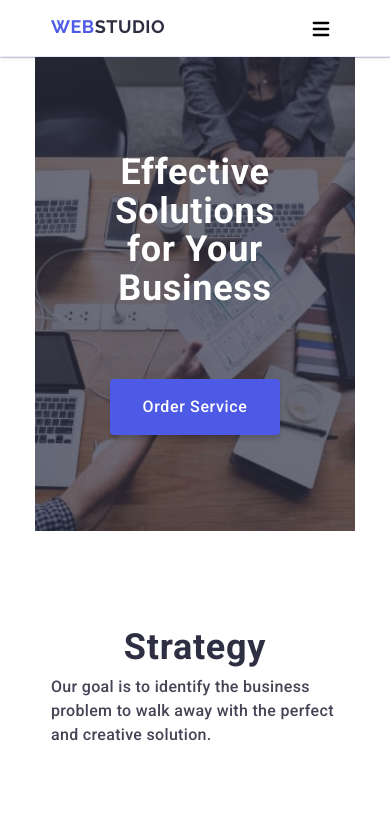
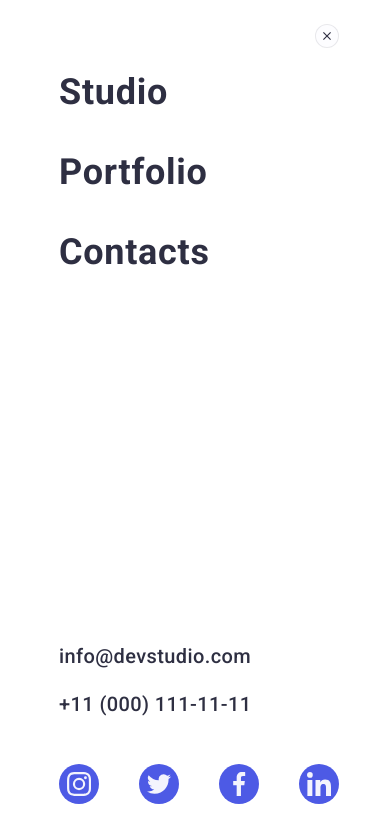
Before and after one commit to tania1103/goit-markup-hw-06, a plain HTML site: page index.html in a window 390 px wide. Both pictures are taken after a click on the button 321 px from the left and 28 px from the top of the page. Shown: the top 816 px of the page. Drawn offline with nearby package versions, Linux system fonts and the light colour scheme.

Commit message:
homework#6

```diff
--- a/css/styles.css
+++ b/css/styles.css
@@ -116,7 +116,7 @@ button {
   flex-direction: column;
   gap: 40px;
 }
-.menu-mob-container {
+.menu {
   width: 320px;
   padding: 72px 16px 40px;
   margin: 0 auto;
@@ -150,7 +150,7 @@ button {
   font-style: normal;
 }
 
-.menu-mob-container .social-icons {
+.menu .social-links {
   justify-content: left;
   align-self: normal;
   margin-top: 0;
@@ -493,7 +493,7 @@ body .footer-desc {
   pointer-events: none;
 }
 .modal.is-open,
-.menu-mob-top.is-open {
+.menu-mob.is-open {
   opacity: 1;
   pointer-events: auto;
 }
@@ -553,7 +553,7 @@ body .footer-desc {
   fill: #fff;
   margin-left: 16px;
 }
-.modal-close {
+.menu-close-button {
   display: flex;
   align-items: center;
   justify-content: center;
@@ -620,14 +620,14 @@ body .footer-desc {
     fill 250ms cubic-bezier(0.4, 0, 0.2, 1);
 }
 .checkbox-input:checked + .modal-check-text .check-privacy,
-.modal-close:hover,
-.modal-close:focus {
+.menu-close-button:hover,
+.menu-close-button:focus {
   border: none;
   background-color: #404bbf;
   fill: #f4f4fd;
 }
-.modal-close:hover,
-.modal-close:focus {
+.menu-close-button:hover,
+.menu-close-button:focus {
   fill: #fff;
 }
 
--- a/index.html
+++ b/index.html
@@ -34,14 +34,11 @@
     <header class="header">
       <div class="header-container container">
         <!--Div versiune mobile menu functions-->
-        <div class="menu-mob">
-          <div class="menu-mob-container" data-menu>
-            <button class="menu-close-button" type="button" data-close-menu>
-              <svg class="menu-close-button-icon" width="8" height="8">
-                <use
-                  class="icon-close"
-                  href="./images/icons.svg#icon-close"
-                ></use>
+        <div class="menu-mob" data-menu>
+          <div class="menu">
+            <button type="button" class="menu-close-button" data-menu-close>
+              <svg class="icon-close" width="8" height="8">
+                <use href="./images/icons.svg#icon-close"></use>
               </svg>
             </button>
             <!-- Navigation mob-->
@@ -74,47 +71,47 @@
               </ul>
             </address>
             <!-- Social Media Link -->
-            <ul class="social-icons">
-              <li class="social-icon">
+            <ul class="social-links">
+              <li class="icon">
                 <a
                   href="https://www.instagram.com/"
-                  class="link-icon"
+                  class="soc-link"
                   target="_blank"
                 >
-                  <svg class="icon" width="24" height="24">
+                  <svg class="social-icon" width="24" height="24">
                     <use href="./images/icons.svg#icon-instagram"></use>
                   </svg>
                 </a>
               </li>
-              <li class="social-icon">
+              <li class="icon">
                 <a
                   href="https://www.twitter.com/"
-                  class="link-icon"
+                  class="soc-link"
                   target="_blank"
                 >
-                  <svg class="icon" width="24" height="24">
+                  <svg class="social-icon" width="24" height="24">
                     <use href="./images/icons.svg#icon-twitter"></use>
                   </svg>
                 </a>
               </li>
-              <li class="social-icon">
+              <li class="icon">
                 <a
                   href="https://www.facebook.com/"
-                  class="link-icon"
+                  class="soc-link"
                   target="_blank"
                 >
-                  <svg class="icon" width="24" height="24">
+                  <svg class="social-icon" width="24" height="24">
                     <use href="./images/icons.svg#icon-facebook"></use>
                   </svg>
                 </a>
               </li>
-              <li class="social-icon">
+              <li class="icon">
                 <a
                   href="https://www.linkedin.com/"
-                  class="link-icon"
+                  class="soc-link"
                   target="_blank"
                 >
-                  <svg class="icon" width="24" height="24">
+                  <svg class="social-icon" width="24" height="24">
                     <use href="./images/icons.svg#icon-linkedin"></use>
                   </svg>
                 </a>
@@ -155,7 +152,7 @@
           </ul>
         </address>
         <!--Open Menu -->
-        <button class="open-menu-button" type="button" data-open-menu>
+        <button type="button" class="open-menu-button" data-menu-open>
           <svg class="open-menu-button-icon" width="24" height="24">
             <use
               class="menu-button-icon"
@@ -169,7 +166,7 @@
     <main>
       <!--Hero section-->
       <section class="hero-section section">
-        <div class="hero-section-container">
+        <div class="container">
           <h1 class="hero-title">Effective Solutions for Your Business</h1>
           <button type="button" class="orders-button" data-modal-open>
             Order Service
@@ -647,7 +644,7 @@
     <!-- Modal -->
     <div class="modal" data-backdrop>
       <div class="modal-window">
-        <button type="button" class="modal-close" data-close-modal>
+        <button type="button" class="menu-close-button" data-close-modal>
           <svg class="icon-close" width="8" height="8">
             <use href="./images/icons.svg#icon-close"></use>
           </svg>
@@ -738,6 +735,6 @@
         </form>
       </div>
     </div>
-    <script src="./index.js" defer></script>
+    <script src="./index.js"></script>
   </body>
 </html>
--- a/index.js
+++ b/index.js
@@ -1,50 +1,30 @@
-// Selectarea elementelor
-const openMenuButton = document.querySelector('[data-open-menu]');
-const closeMenuButton = document.querySelector('[data-close-menu]');
-const menuMobContainer= document.querySelector('[data-menu]');
-const button = document.querySelector('.orders-button');
-const backdrop = document.querySelector('[data-backdrop]');
-const modalCloseButton = document.querySelector('[data-close-modal]');
+(() => {
+    const refs = {
+      openMenuBtn: document.querySelector('[data-menu-open]'),
+      closeMenuBtn: document.querySelector('[data-menu-close]'),
+      menu: document.querySelector('[data-menu]'),
+    };
 
+    refs.openMenuBtn.addEventListener('click', toggleModal);
+    refs.closeMenuBtn.addEventListener('click', toggleModal);
 
-// Funcția de toggle pentru meniu
-function toggleMenu() {
-    menuMobContainer.classList.toggle('is-open');
-}
+    function toggleModal() {
+      refs.menu.classList.toggle('is-open');
+    }
+  })();
 
-// Funcția de toggle pentru modal
-function toggleModal() {
-    backdrop.classList.toggle("is-open");
-}
+  (() => {
+    const refs = {
 
-// Adăugarea evenimentelor pentru butoane
-if (openMenuButton) {
-    openMenuButton.addEventListener('click', toggleMenu);
-}
+      openModalBtn: document.querySelector('[data-modal-open]'),
+      closeModalBtn: document.querySelector('[data-close-modal]'),
+      modal: document.querySelector('[data-backdrop]'),
+    };
 
-if (closeMenuButton) {
-    closeMenuButton.addEventListener('click', toggleMenu);
-}
+    refs.openModalBtn.addEventListener('click', toggleModal);
+    refs.closeModalBtn.addEventListener('click', toggleModal);
 
-if (button) {
-    button.addEventListener('click', toggleModal);
-}
-
-// Închiderea modalului atunci când se dă click pe fundal
-if (backdrop) {
-    backdrop.addEventListener('click', (e) => {
-        if (e.target === backdrop) {
-            toggleModal();
-        }
-    });
-}
-
-// Închiderea modalului atunci când se dă click pe butonul de închidere
-if (modalCloseButton) {
-    modalCloseButton.addEventListener('click', () => {
-        console.log("Modal close button clicked");
-        toggleModal();
-    });
-} else {
-    console.log("Modal close button not found");
-}
+    function toggleModal() {
+      refs.modal.classList.toggle('is-open');
+    }
+  })();
```
Also changed, not shown: images/Cashless-Payment-tab.jpg (deleted), images/Dark-bg-tab.jpg (deleted), images/Meditation-App-tab.jpg (deleted), images/Online-Courses-tab.jpg (deleted), images/Screen-Illustrations-tab.jpg (deleted), images/Taxi-Service-tab.jpg (deleted), images/banking-app-tab.jpg (deleted), 1 other file.
